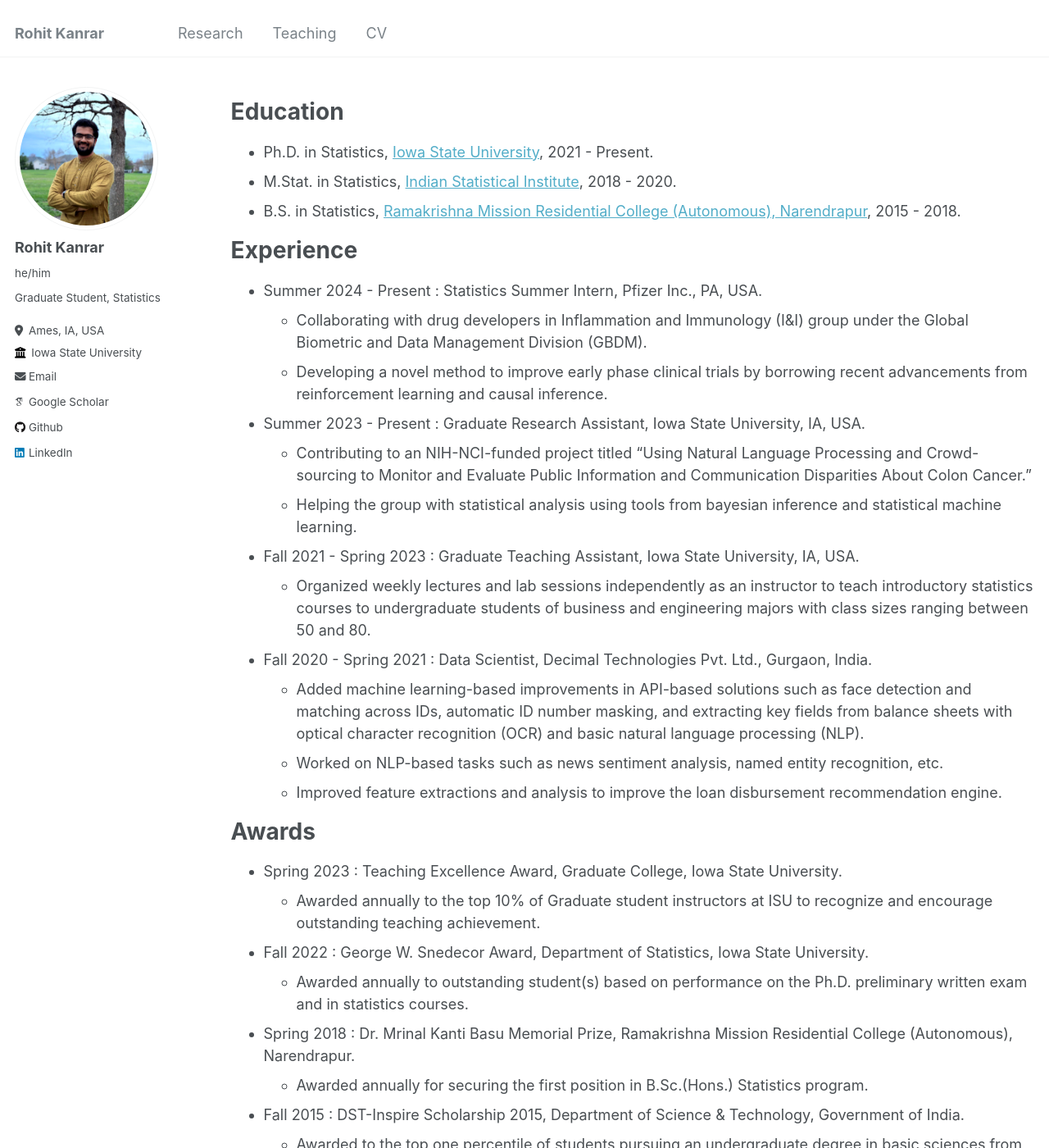
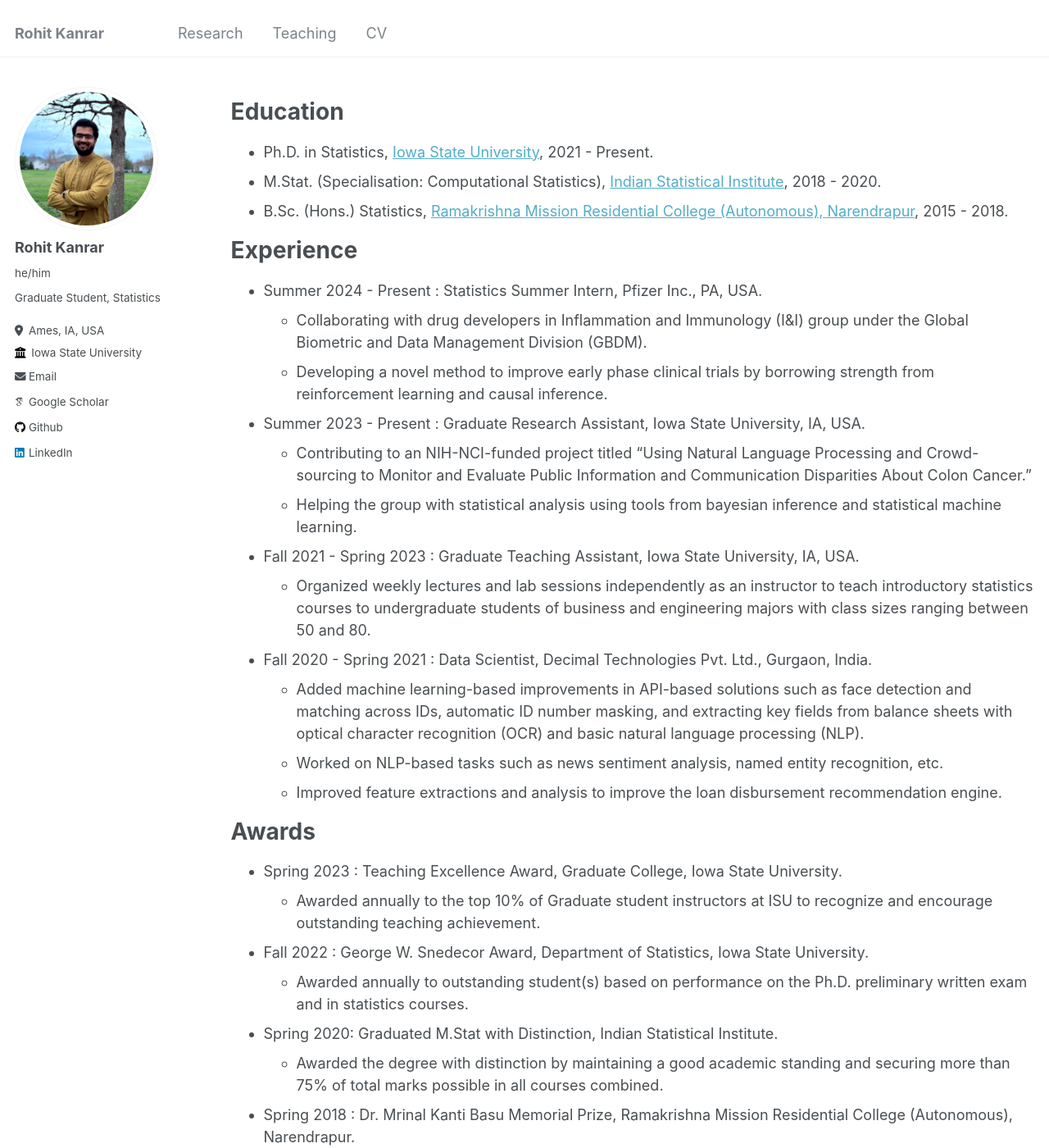
Before and after one commit to rohitkanrar/rohitkanrar.github.io, a Jekyll site: the page built from _pages/cv.md, in a window 1280 px wide and 1400 px high. Shown: the whole window at 82% size. Built offline with Jekyll 4.4.1, drawn with Linux system fonts in a browser that asks for light colours; some web fonts are replaced.

```diff
--- a/_pages/cv.md
+++ b/_pages/cv.md
@@ -13,15 +13,15 @@ Education
 ======
 
 * Ph.D. in Statistics, [Iowa State University](https://www.iastate.edu/), 2021 - Present.
-* M.Stat. in Statistics, [Indian Statistical Institute](https://www.isical.ac.in/), 2018 - 2020.
-* B.S. in Statistics, [Ramakrishna Mission Residential College (Autonomous), Narendrapur](https://rkmrc.in/), 2015 - 2018.
+* M.Stat. (Specialisation: Computational Statistics), [Indian Statistical Institute](https://www.isical.ac.in/), 2018 - 2020.
+* B.Sc. (Hons.) Statistics, [Ramakrishna Mission Residential College (Autonomous), Narendrapur](https://rkmrc.in/), 2015 - 2018.
 
 Experience
 ======
 
 * Summer 2024 - Present : Statistics Summer Intern, Pfizer Inc., PA, USA.
   * Collaborating with drug developers in Inflammation and Immunology (I&I) group under the Global Biometric and Data Management Division (GBDM).
-  * Developing a novel method to improve early phase clinical trials by borrowing recent advancements from reinforcement learning and causal inference.
+  * Developing a novel method to improve early phase clinical trials by borrowing strength from reinforcement learning and causal inference.
 
 * Summer 2023 - Present : Graduate Research Assistant, Iowa State University, IA, USA.
   * Contributing to an NIH-NCI-funded project titled "Using Natural Language Processing and Crowd-sourcing to Monitor and Evaluate Public Information and Communication Disparities About Colon Cancer."
@@ -45,6 +45,9 @@ Awards
 * Fall 2022 : George W. Snedecor Award, Department of Statistics, Iowa State University.
   * Awarded annually to outstanding student(s) based on performance on the Ph.D. preliminary written exam and in statistics courses.
 
+* Spring 2020: Graduated M.Stat with Distinction, Indian Statistical Institute.
+  * Awarded the degree with distinction by maintaining a good academic standing and securing more than 75% of total marks possible in all courses combined.
+
 * Spring 2018 : Dr. Mrinal Kanti Basu Memorial Prize, Ramakrishna Mission Residential College (Autonomous), Narendrapur.
   * Awarded annually for securing the first position in B.Sc.(Hons.) Statistics program.
 
```
Also changed, not shown: _pages/publications.md (+1 -1 lines).
